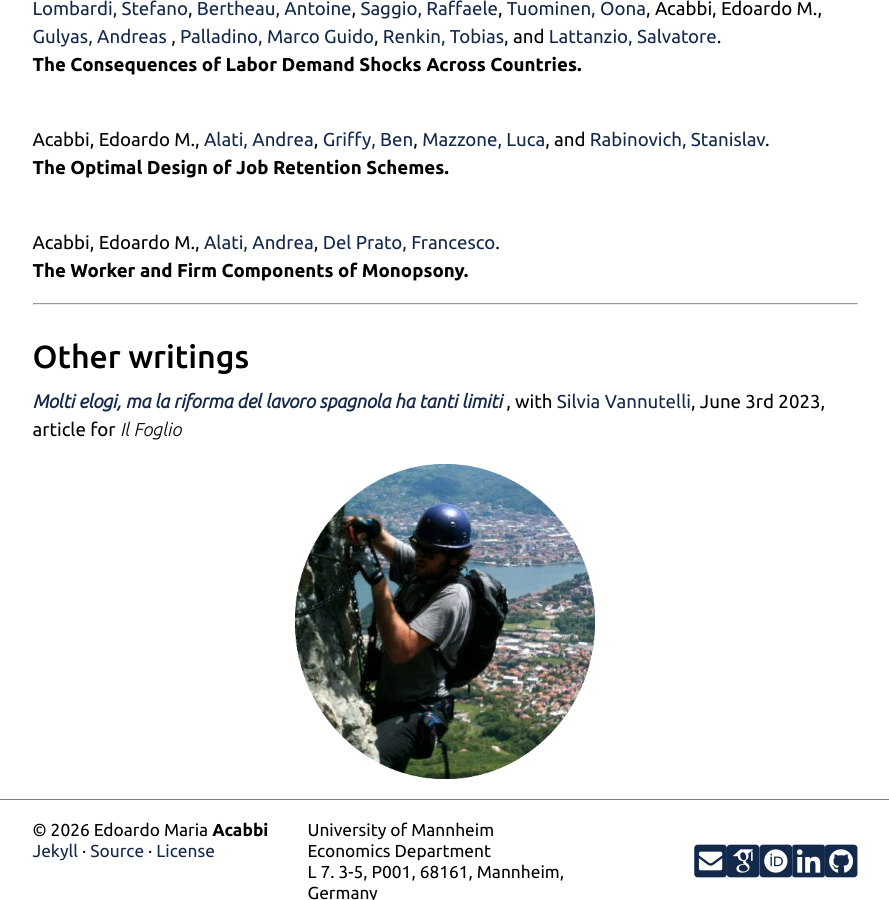
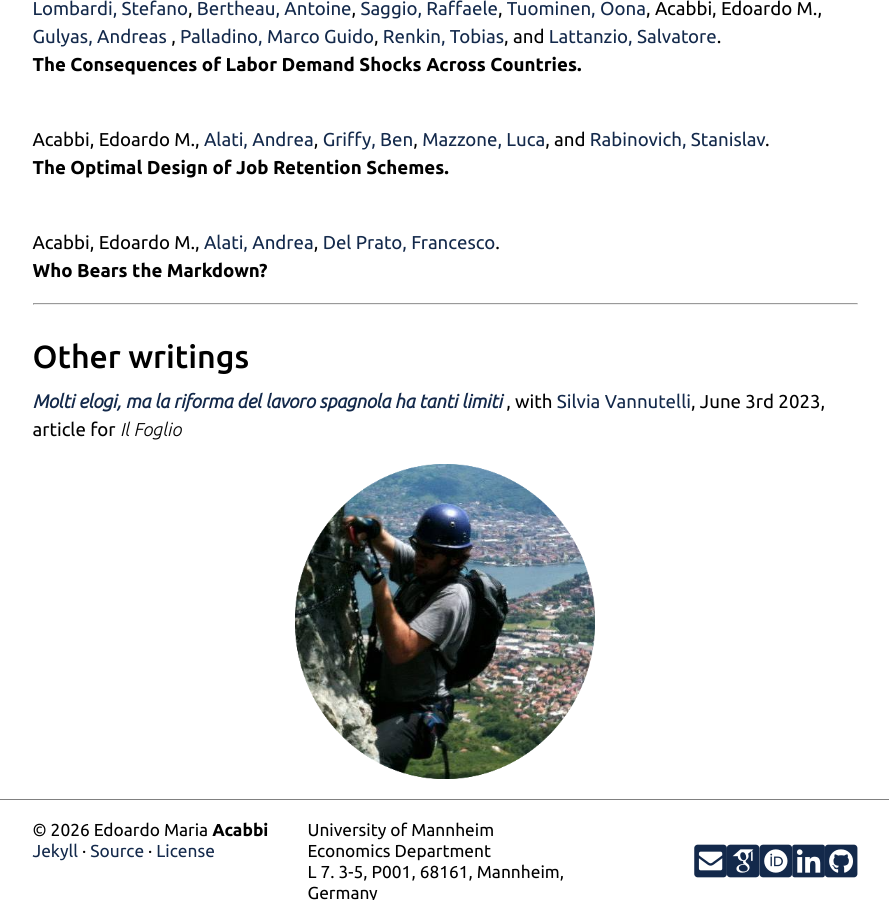
Before and after one commit to eacabbi/eacabbi.github.io, a Jekyll site: the page built from index.md, in a window 1280 px wide and 900 px high, scrolled down 2527 px. Shown: the whole window, without its empty margins (195-1084 px from the left). Built offline with Jekyll 4.4.1, drawn with Linux system fonts in a browser that asks for light colours; some web fonts are replaced.

Commit message:
update to papers

```diff
--- a/index.md
+++ b/index.md
@@ -117,7 +117,7 @@ Acabbi, Edoardo M., <a href="https://andrealati.github.io"> Alati, Andrea</a>, <
 
 <br>
 Acabbi, Edoardo M., <a href="https://andrealati.github.io"> Alati, Andrea</a>, <a href="https://francescodelprato.github.io/"> Del Prato, Francesco</a>.
-<br>**The Worker and Firm Components of Monopsony.**
+<br>**Who Bears the Markdown?**
 
 ---
 
```
Also changed, not shown: 1 other file.
